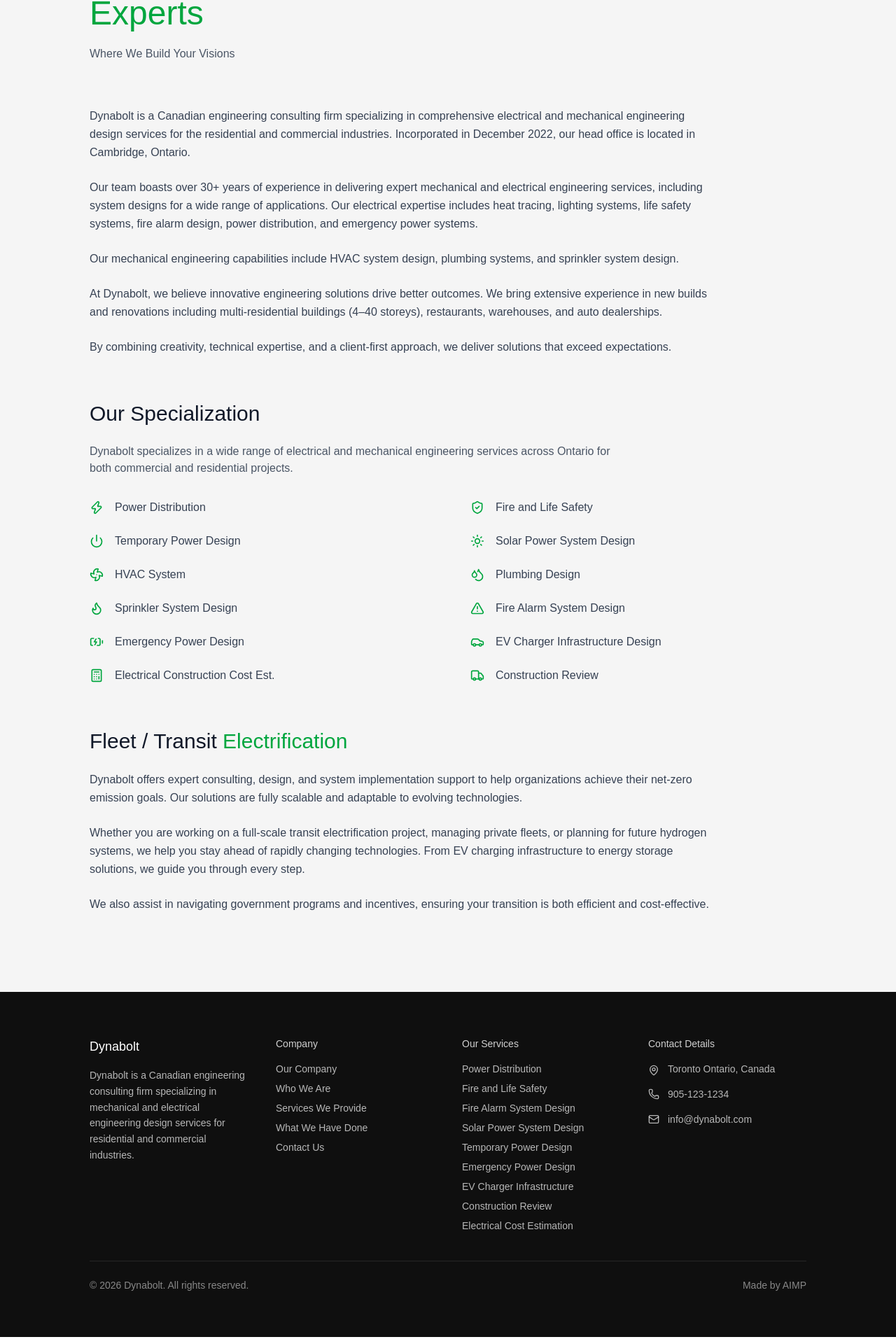
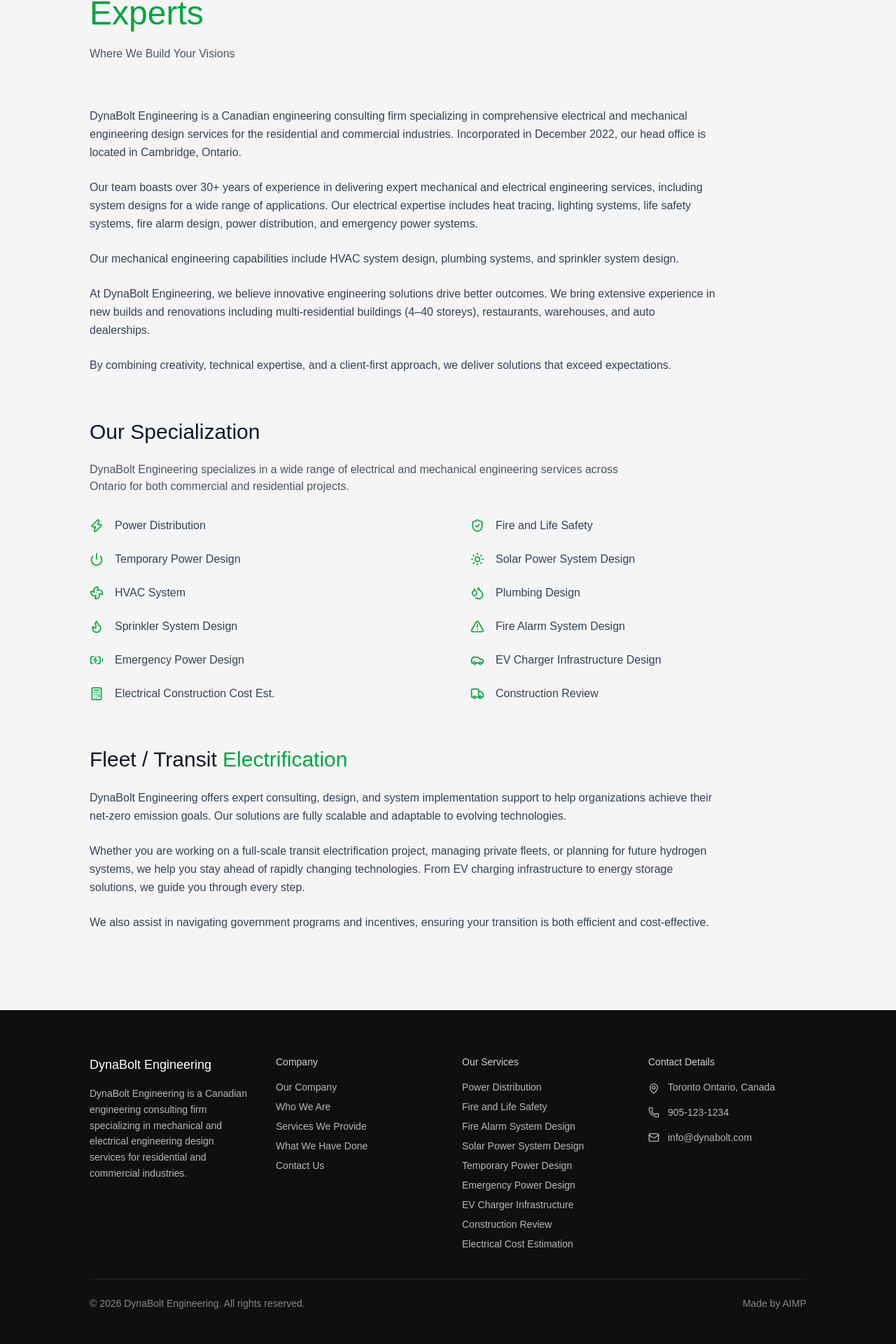
Before and after one commit to ansh307/En-ergyc-consultant, a Next.js app: page /about-us in a window 1280 px wide. Shown: the part 583-2503 px from the top of the page at 70% size. Built offline with nearby package versions, Linux system fonts and the light colour scheme.

Commit message:
updated name to Dynabolt engineering

```diff
--- a/app/about-us/page.tsx
+++ b/app/about-us/page.tsx
@@ -38,7 +38,7 @@ export default function AboutPage() {
       {/* ================= BANNER ================= */}
       <Banner
         label="About Us"
-        title="Dynabolt"
+        title="DynaBolt Engineering"
         subtitle="Ontario’s Trusted MEP Engineering Experts — Where We Build Your Visions"
         image="/banner-3.jpg"
       />
@@ -58,11 +58,11 @@ export default function AboutPage() {
           {/* ================= DESCRIPTION ================= */}
           <div className="max-w-4xl space-y-6 text-gray-700 leading-relaxed text-sm md:text-base">
             <p>
-              Dynabolt is a Canadian engineering consulting firm specializing in
-              comprehensive electrical and mechanical engineering design
-              services for the residential and commercial industries.
-              Incorporated in December 2022, our head office is located in
-              Cambridge, Ontario.
+              DynaBolt Engineering is a Canadian engineering consulting firm
+              specializing in comprehensive electrical and mechanical
+              engineering design services for the residential and commercial
+              industries. Incorporated in December 2022, our head office is
+              located in Cambridge, Ontario.
             </p>
 
             <p>
@@ -79,10 +79,10 @@ export default function AboutPage() {
             </p>
 
             <p>
-              At Dynabolt, we believe innovative engineering solutions drive
-              better outcomes. We bring extensive experience in new builds and
-              renovations including multi-residential buildings (4–40 storeys),
-              restaurants, warehouses, and auto dealerships.
+              At DynaBolt Engineering, we believe innovative engineering
+              solutions drive better outcomes. We bring extensive experience in
+              new builds and renovations including multi-residential buildings
+              (4–40 storeys), restaurants, warehouses, and auto dealerships.
             </p>
 
             <p>
@@ -98,9 +98,9 @@ export default function AboutPage() {
             </h3>
 
             <p className="text-gray-600 mb-8 max-w-3xl">
-              Dynabolt specializes in a wide range of electrical and mechanical
-              engineering services across Ontario for both commercial and
-              residential projects.
+              DynaBolt Engineering specializes in a wide range of electrical and
+              mechanical engineering services across Ontario for both commercial
+              and residential projects.
             </p>
 
             {/* SERVICES GRID */}
@@ -136,7 +136,7 @@ export default function AboutPage() {
             </h3>
 
             <p className="text-gray-700 leading-relaxed text-sm md:text-base">
-              Dynabolt offers expert consulting, design, and system
+              DynaBolt Engineering offers expert consulting, design, and system
               implementation support to help organizations achieve their
               net-zero emission goals. Our solutions are fully scalable and
               adaptable to evolving technologies.
--- a/app/layout.tsx
+++ b/app/layout.tsx
@@ -20,12 +20,13 @@ export const metadata: Metadata = {
   metadataBase: new URL("https://www.dynabolt.ca"), // 🔁 change this
 
   title: {
-    default: "Dynabolt | Trusted MEP Engineering & Electrification Solutions",
-    template: "%s | Dynabolt",
+    default:
+      "DynaBolt Engineering | Trusted MEP Engineering & Electrification Solutions",
+    template: "%s | DynaBolt Engineering",
   },
 
   description:
-    "Dynabolt delivers advanced MEP engineering solutions including electrical systems, automation, EV infrastructure, smart energy, and IoT technologies for industrial and commercial sectors—built for efficiency, scalability, and reliability.",
+    "DynaBolt Engineering delivers advanced MEP engineering solutions including electrical systems, automation, EV infrastructure, smart energy, and IoT technologies for industrial and commercial sectors—built for efficiency, scalability, and reliability.",
 
   keywords: [
     "MEP Engineering",
@@ -37,16 +38,16 @@ export const metadata: Metadata = {
     "Commercial Engineering Solutions",
   ],
 
-  authors: [{ name: "Dynabolt" }],
-  creator: "Dynabolt",
-  publisher: "Dynabolt",
+  authors: [{ name: "DynaBolt Engineering" }],
+  creator: "DynaBolt Engineering",
+  publisher: "DynaBolt Engineering",
 
   openGraph: {
-    title: "Trusted MEP Engineering Solutions | Dynabolt",
+    title: "Trusted MEP Engineering Solutions | DynaBolt Engineering",
     description:
       "Advanced electrical, automation, EV infrastructure, and smart energy solutions tailored for industrial and commercial projects.",
     url: "https://www.dynabolt.ca", // 🔁 change this
-    siteName: "Dynabolt",
+    siteName: "DynaBolt Engineering",
     images: [
       {
         url: "/og-image.png", // 🔁 add this image in public
@@ -61,7 +62,7 @@ export const metadata: Metadata = {
 
   twitter: {
     card: "summary_large_image",
-    title: "Dynabolt | Trusted MEP Engineering",
+    title: "DynaBolt Engineering | Trusted MEP Engineering",
     description:
       "Powering industrial and commercial projects with advanced MEP, EV, and smart energy solutions.",
     images: ["/og-image.png"],
@@ -97,7 +98,7 @@ export default function RootLayout({
               __html: JSON.stringify({
                 "@context": "https://schema.org",
                 "@type": "Organization",
-                name: "Dynabolt",
+                name: "DynaBolt Engineering",
                 url: "https://www.dynabolt.ca",
                 logo: "https://www.dynabolt.ca/logo.png",
                 description:
--- a/components/Footer.tsx
+++ b/components/Footer.tsx
@@ -10,11 +10,11 @@ export default function Footer() {
         <div className="grid md:grid-cols-4 gap-10 border-b border-white/10 pb-10">
           {/* ABOUT */}
           <div>
-            <h3 className="text-lg font-medium mb-4">Dynabolt</h3>
+            <h3 className="text-lg font-medium mb-4">DynaBolt Engineering</h3>
             <p className="text-sm text-white/70 leading-relaxed">
-              Dynabolt is a Canadian engineering consulting firm specializing in
-              mechanical and electrical engineering design services for
-              residential and commercial industries.
+              DynaBolt Engineering is a Canadian engineering consulting firm
+              specializing in mechanical and electrical engineering design
+              services for residential and commercial industries.
             </p>
           </div>
 
@@ -79,7 +79,7 @@ export default function Footer() {
 
         {/* BOTTOM */}
         <div className="flex flex-col md:flex-row justify-between items-center pt-6 text-sm text-white/50 gap-4">
-          <p>© 2026 Dynabolt. All rights reserved.</p>
+          <p>© 2026 DynaBolt Engineering. All rights reserved.</p>
           <p>Made by AIMP</p>
         </div>
       </div>
--- a/components/Navbar.tsx
+++ b/components/Navbar.tsx
@@ -113,7 +113,7 @@ export default function Navbar() {
             scrolled ? "text-black" : "text-white"
           }`}
         >
-          Dynabolt
+          DynaBolt
         </Link>
 
         {/* CENTER NAV */}
@@ -173,7 +173,7 @@ export default function Navbar() {
         {/* INNER NAVBAR */}
         <div className="absolute top-0 left-0 w-full flex items-center justify-between px-6 md:px-20 py-6">
           <div className="text-black font-semibold tracking-widest">
-            Dynabolt
+            DynaBolt
           </div>
 
           <div className="flex items-center gap-3">
--- a/components/homepage/GoogleReview/GoogleReviews.tsx
+++ b/components/homepage/GoogleReview/GoogleReviews.tsx
@@ -5,7 +5,7 @@ export default function GoogleReviews() {
     {
       name: "Michael Turner",
       time: "2 months ago",
-      text: "We partnered with Dynabolt for a multi-residential project, and their electrical design work was exceptional. The team was responsive, detail-oriented, and helped us avoid costly revisions during approvals.",
+      text: "We partnered with DynaBolt Engineering for a multi-residential project, and their electrical design work was exceptional. The team was responsive, detail-oriented, and helped us avoid costly revisions during approvals.",
     },
     {
       name: "Priya Sharma",
@@ -15,7 +15,7 @@ export default function GoogleReviews() {
     {
       name: "David Chen",
       time: "3 months ago",
-      text: "Dynabolt guided us through EV charging infrastructure planning for our facility. Their knowledge of current standards and future scalability gave us a lot of confidence.",
+      text: "DynaBolt Engineering guided us through EV charging infrastructure planning for our facility. Their knowledge of current standards and future scalability gave us a lot of confidence.",
     },
     {
       name: "Amit Verma",
@@ -25,7 +25,7 @@ export default function GoogleReviews() {
     {
       name: "Sarah Collins",
       time: "4 months ago",
-      text: "Clear communication, practical solutions, and timely delivery. Working with Dynabolt made our project coordination much easier.",
+      text: "Clear communication, practical solutions, and timely delivery. Working with DynaBolt Engineering made our project coordination much easier.",
     },
   ];
   return (
--- a/components/homepage/about/About.tsx
+++ b/components/homepage/about/About.tsx
@@ -28,7 +28,7 @@ export default function About() {
           {/* LEFT TEXT */}
           <div className="col-span-5 lg:col-span-3">
             <h2 className="about-heading text-2xl md:text-3xl leading-tight text-gray-900 mr-10">
-              Dynabolt delivers advanced electrical, automation, and{" "}
+              DynaBolt Engineering delivers advanced electrical, automation, and{" "}
               <span className="text-green-600 font-medium">
                 electrification solutions
               </span>{" "}
--- a/components/homepage/whyus/WhyUs.tsx
+++ b/components/homepage/whyus/WhyUs.tsx
@@ -21,9 +21,9 @@ export default function WhyUs() {
             </h2>
 
             <p className="why-subtext mt-4 text-gray-600 text-sm md:text-base">
-              Dynabolt delivers cutting-edge technologies, tailored solutions,
-              and expert services that drive industrial excellence, innovation,
-              and reliability across sectors.
+              DynaBolt Engineering delivers cutting-edge technologies, tailored
+              solutions, and expert services that drive industrial excellence,
+              innovation, and reliability across sectors.
             </p>
           </div>
         </div>
@@ -33,13 +33,13 @@ export default function WhyUs() {
           <WhyCard
             image="/why-1.jpg"
             title="Where Innovation Ignites Industry"
-            description="Welcome to Dynabolt, a leading provider with expertise in electrical, control, automation, aviation, runway lighting systems, airport technologies, digital, and IoT supplies for various industries."
+            description="Welcome to DynaBolt Engineering, a leading provider with expertise in electrical, control, automation, aviation, runway lighting systems, airport technologies, digital, and IoT supplies for various industries."
           />
 
           <WhyCard
             image="/why-2.jpg"
             title="Transformative Technology for Industry Leaders"
-            description="At Dynabolt, we are committed to providing customized supplies that meet market’s unique needs."
+            description="At DynaBolt Engineering, we are committed to providing customized supplies that meet market’s unique needs."
           />
 
           <WhyCard
--- a/package.json
+++ b/package.json
@@ -1,5 +1,5 @@
 {
-  "name": "dynabolt",
+  "name": "dynabolt-engineering",
   "version": "0.1.0",
   "private": true,
   "scripts": {
```
